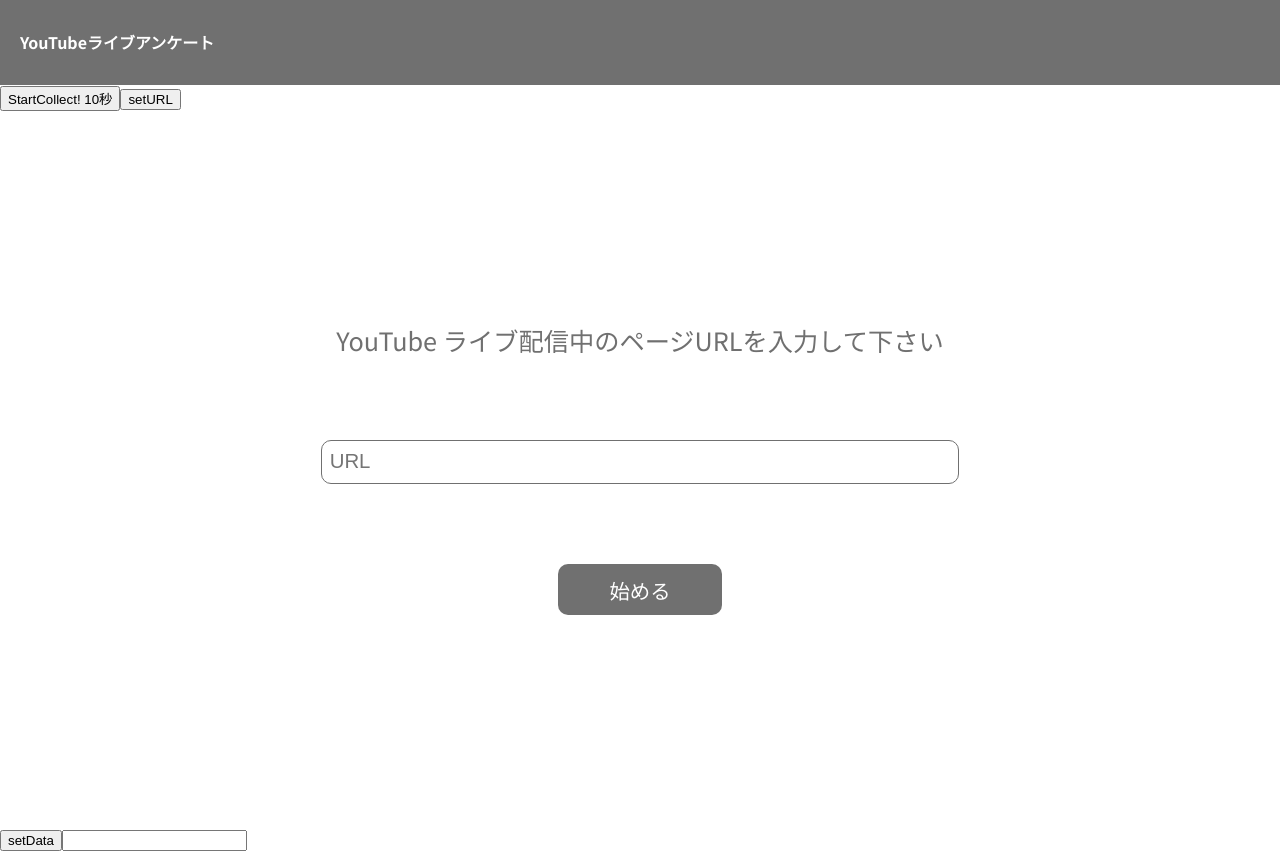
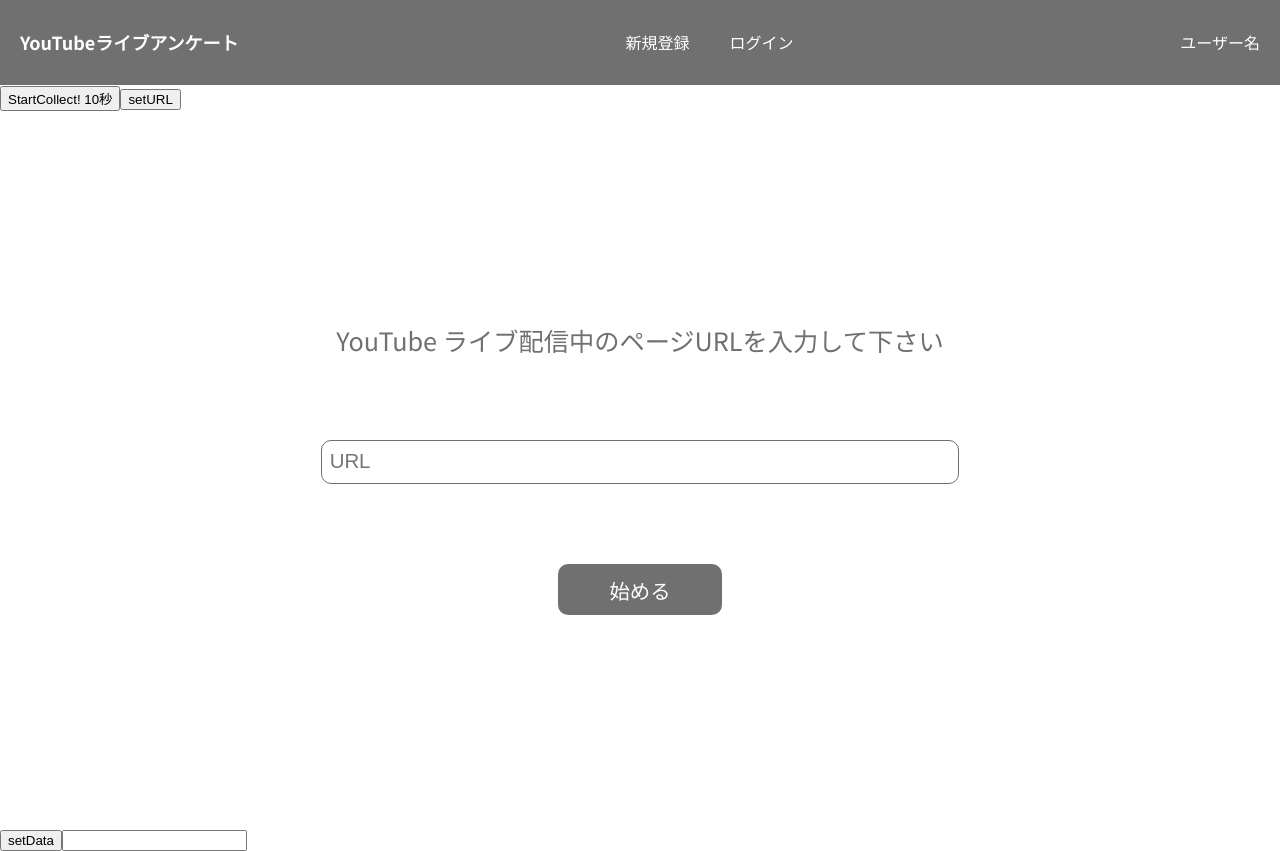
Before and after one commit to sftn0928/LiveEnquete, a Nuxt app in the folder client/: page /Live in a window 1280 px wide. Built offline with nearby package versions, Linux system fonts and the light colour scheme.

Commit message:
headerの編集(リンクの追加)

```diff
--- a/client/layouts/default.vue
+++ b/client/layouts/default.vue
@@ -2,7 +2,19 @@
   <div>
     <header>
       <div class="header-wrapper">
-        <h1 class="header-title">YouTubeライブアンケート</h1>
+        <nuxt-link tag="h1" to="/">YouTubeライブアンケート</nuxt-link>
+        <!-- 未変更時点では<div class="unregistered">が真ん中に表示されている
+        　　　どちらかをdisplay:none;にすると両端によります -->
+        <!-- 未ログイン時 -->
+        <div class="unregistered">
+          <nuxt-link tag="a" to="createuser">新規登録</nuxt-link>
+          <nuxt-link tag="a" to="/login">ログイン</nuxt-link>
+        </div>
+        <!-- ログイン時 -->
+        <div class="registered">
+          <nuxt-link to="/user">ユーザー名</nuxt-link>
+        </div>
+
       </div>
     </header>
     <nuxt />
@@ -11,15 +23,33 @@
 
 <style lang="scss">
 .header-wrapper {
-  height: 85px;
-  background-color: $textColor;
   height: $headerHeight;
   background-color: #707070;
+  display: flex;
+  justify-content: space-between;
+  h1{
+    line-height: $headerHeight;
+    color: white;
+    font-size: 18px;
+    font-weight: 700;
+    margin: 0 20px;
+    cursor: pointer;
+  }
+  a{
+    text-decoration: none;
+    line-height: $headerHeight;
+    color: white;
+    font-size: 16px;
+    font-weight: 400;
+    margin: 0 20px;
+  }
 }
 
-.header-title {
-  color: white;
-  line-height: $headerHeight;
-  margin-left: 20px;
+.unregistered{
+  display: flex;
+}
+
+.registered{
+  display: block;
 }
 </style>
--- a/client/pages/loding.vue
+++ /dev/null
@@ -1,35 +0,0 @@
-<template>
-  <div class="loader">Loading...</div>
-</template>
-<script>
-export default {};
-</script>
-<style lang="scss">
-.loader,
-.loader:after {
-  border-radius: 50%;
-  width: 8em;
-  height: 8em;
-}
-.loader {
-  margin: 10vh auto;
-  font-size: 10px;
-  position: relative;
-  text-indent: -9999em;
-  border-top: 1em solid $textColor;
-  border-right: 1em solid $textColor;
-  border-bottom: 1em solid $textColor;
-  border-left: 1em solid #ffffff;
-  transform: translateZ(0);
-  animation: load 1s infinite linear;
-}
-@keyframes load {
-  0% {
-    transform: rotate(0deg);
-  }
-  100% {
-    transform: rotate(360deg);
-  }
-}
-
-</style>
```
Also changed, not shown: 1 other file (tests, documents, lock files or other folders).
